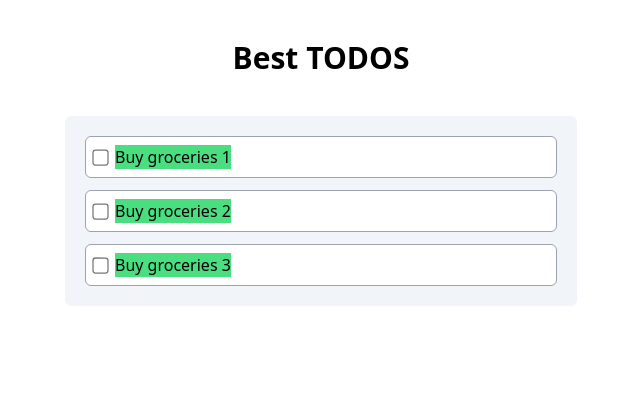
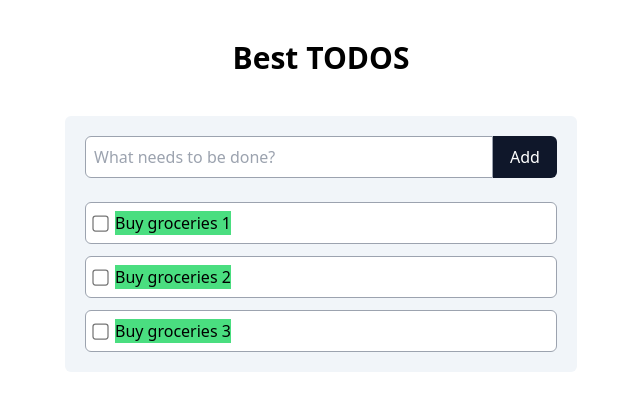
Before and after one commit to Igorth/best-todo, a React (Vite) app: page / in a window 1280 px wide. Shown: the top 410 px of the page, without its empty margins (319-959 px from the left). Built offline with nearby package versions, Linux system fonts and the light colour scheme.

Commit message:
feat: add form to input the todos

```diff
--- a/src/App.tsx
+++ b/src/App.tsx
@@ -1,6 +1,7 @@
 import { useState } from 'react';
 import TodoItem from './components/TodoItem';
 import { dummyData } from './data/todos';
+import AddTodoForm from './components/AddTodoForm';
 
 function App() {
   const [todos, setTodos] = useState(dummyData);
@@ -11,10 +12,22 @@
     );
   }
 
+  function addTodo(title: string) {
+    setTodos(prevTodos => [
+      {
+        id: prevTodos.length + 1,
+        title,
+        completed: false,
+      },
+      ...prevTodos,
+    ]);
+  }
+
   return (
     <main className="py-10 h-screen space-y-10">
       <h1 className="font-bold text-3xl text-center">Best TODOS</h1>
-      <div className="max-w-lg mx-auto bg-slate-100 rounded-md p-5">
+      <div className="max-w-lg mx-auto bg-slate-100 rounded-md p-5 space-y-6">
+        <AddTodoForm onSubmit={addTodo} />
         <div className="space-y-3">
           {todos.map(todo => (
             <TodoItem
--- /dev/null
+++ b/src/components/AddTodoForm.tsx
@@ -0,0 +1,34 @@
+import { useState } from 'react';
+
+interface AddTodoFormProps {
+  onSubmit: (title: string) => void;
+}
+export default function AddTodoForm({ onSubmit }: AddTodoFormProps) {
+  const [input, setInput] = useState('');
+
+  function handleSubmit(e: React.FormEvent<HTMLFormElement>) {
+    e.preventDefault();
+
+    if (!input.trim()) return;
+
+    onSubmit(input);
+    setInput('');
+  }
+
+  return (
+    <form className="flex" onSubmit={handleSubmit}>
+      <input
+        value={input}
+        onChange={e => setInput(e.target.value)}
+        placeholder="What needs to be done?"
+        className="rounded-s-md grow border border-gray-400 p-2"
+      />
+      <button
+        type="submit"
+        className="w-16 rounded-e-md bg-slate-900 text-white hover:bg-slate-800"
+      >
+        Add
+      </button>
+    </form>
+  );
+}
```
